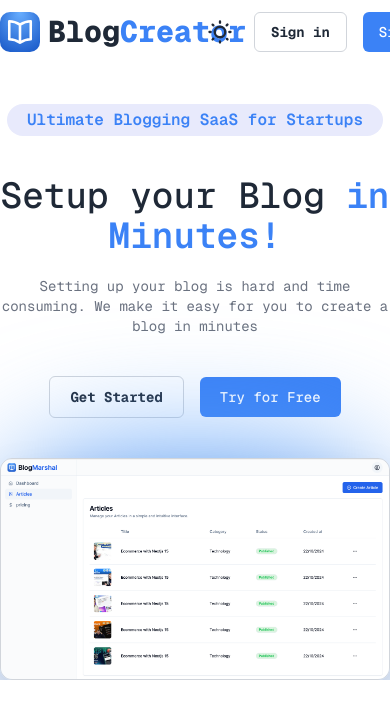
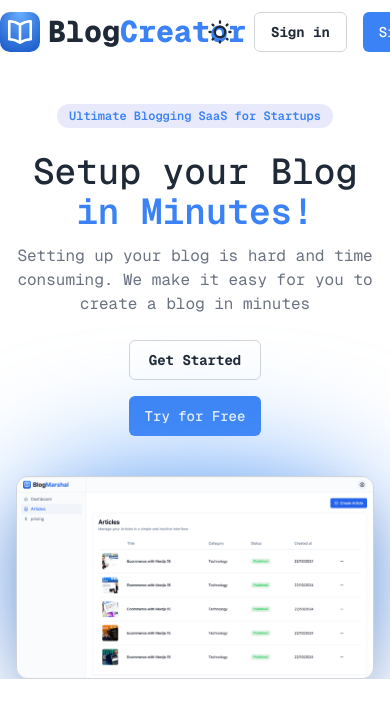
Before and after one commit to KevinPgn/SAAS-Site-Blog-Particulier, a Next.js app: page / in a window 390 px wide. Shown: the top 718 px of the page. Built offline with nearby package versions, Linux system fonts and the light colour scheme; no server answers.

Commit message:
hero section

```diff
--- a/src/components/homePage/hero/Hero.tsx
+++ b/src/components/homePage/hero/Hero.tsx
@@ -2,19 +2,19 @@ import { Button } from "@/components/ui/button"
 
 export const Hero = () => {
   return (
-    <section className="max-w-[1500px] mb-10 overflow-hidden flex flex-col items-center justify-center mx-auto mt-10 relative">
+    <section className="max-w-[1500px] mb-10 overflow-hidden flex flex-col items-center justify-center mx-auto mt-10 relative px-4 sm:px-6 lg:px-8">
       {/* Ajout de l'effet de lueur */}
 
       {/* Contenu existant */}
-      <div className="p-1 rounded-full text-blue-500 w-fit mx-auto text-md font-semibold bg-[#E8EAFC] px-5">
+      <div className="p-1 rounded-full text-blue-500 w-fit mx-auto text-xs sm:text-sm md:text-md font-semibold bg-[#E8EAFC] px-3 sm:px-5">
         <span>Ultimate Blogging SaaS for Startups</span>
       </div>
 
-      <h1 className="text-center text-8xl max-md:text-4xl w-[60%] max-md:w-full mt-10 font-medium">Setup your Blog <span className="text-blue-500 font-semibold">in Minutes!</span></h1>
-      <p className="text-center text-xl max-md:text-sm w-[45%] max-md:w-full text-gray-500 mt-5">Setting up your blog is hard and time consuming. We make it easy for you to create a blog in minutes</p>
-      <div className="flex items-center gap-4 mt-10">
-        <Button className="border-gray-300 border font-bold p-5" variant="ghost">Get Started</Button>
-        <Button variant="blue" className="p-5">Try for Free</Button>
+      <h1 className="text-center text-4xl sm:text-6xl md:text-7xl lg:text-8xl w-full sm:w-[80%] md:w-[70%] lg:w-[70%] mt-6 sm:mt-10 font-medium">Setup your Blog <span className="text-blue-500 font-semibold">in Minutes!</span></h1>
+      <p className="text-center text-base sm:text-lg md:text-xl w-full sm:w-[70%] md:w-[60%] lg:w-[45%] text-gray-500 mt-3 sm:mt-5">Setting up your blog is hard and time consuming. We make it easy for you to create a blog in minutes</p>
+      <div className="flex flex-col sm:flex-row items-center gap-4 mt-6 sm:mt-10">
+        <Button className="border-gray-300 border font-bold p-4 sm:p-5 w-full sm:w-auto" variant="ghost">Get Started</Button>
+        <Button variant="blue" className="p-4 sm:p-5 w-full sm:w-auto">Try for Free</Button>
       </div>
 
       <div className="relative w-full mt-10">
```
